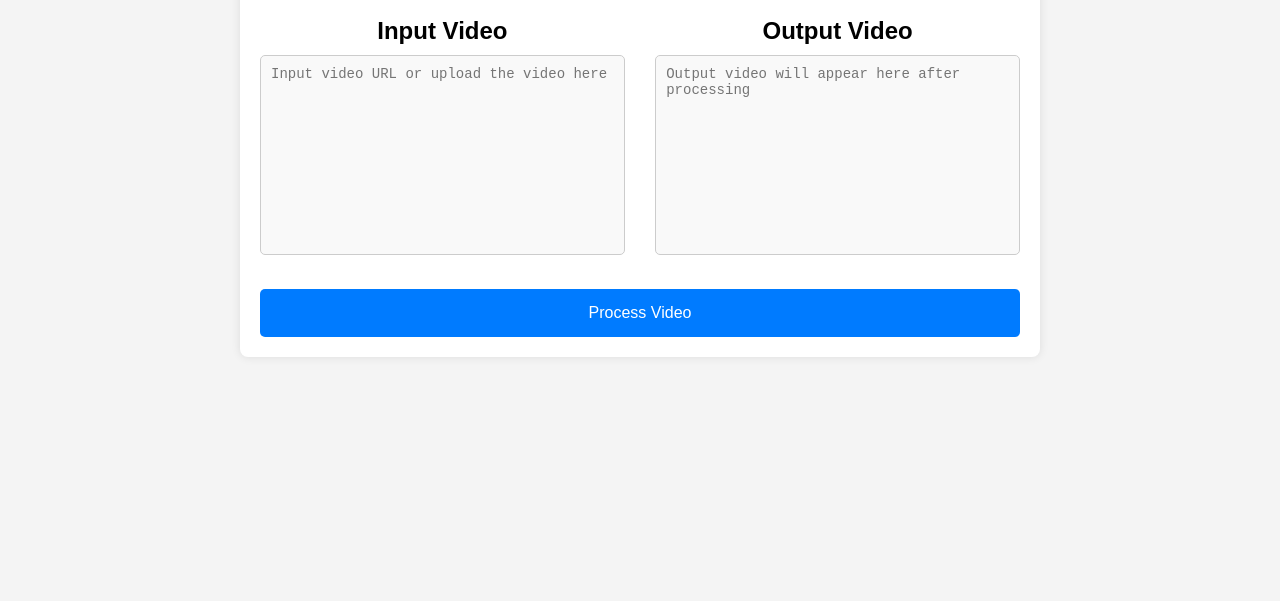
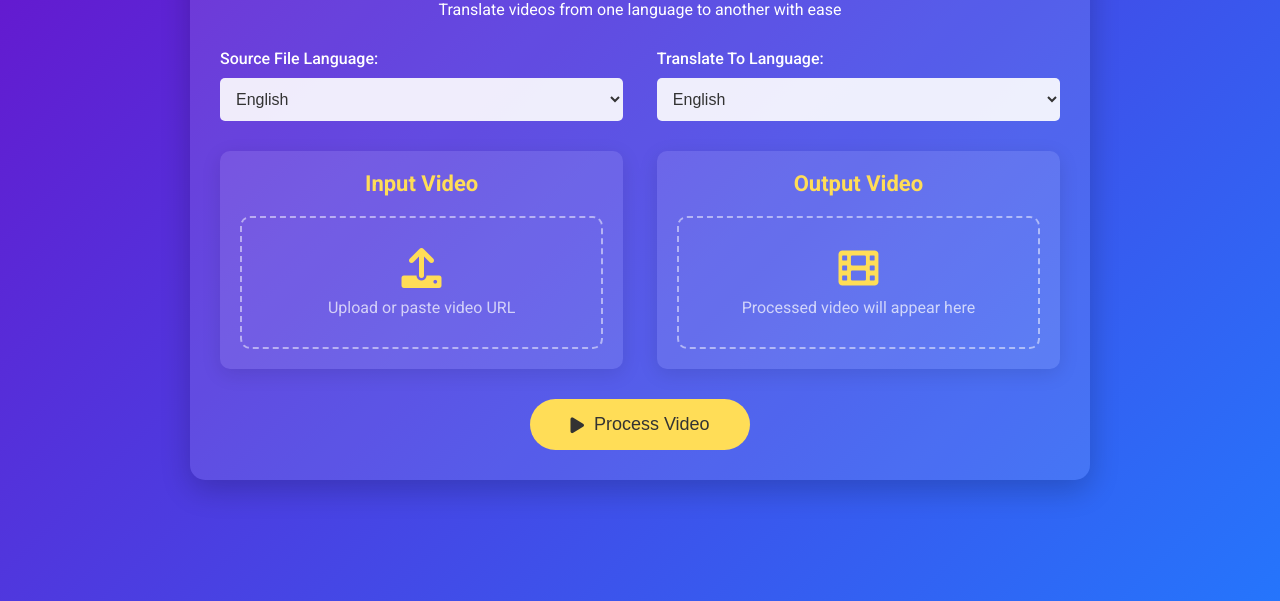
Before and after one commit to Harshchalla/dubber_io, a plain HTML site: page WebUI/index.html in a window 1280 px wide. Shown: the part 199-800 px from the top of the page. Drawn offline with Linux system fonts and the light colour scheme.

Commit message:
Web UI updated

```diff
--- a/WebUI/index.html
+++ b/WebUI/index.html
@@ -3,13 +3,19 @@
 <head>
   <meta charset="UTF-8">
   <meta name="viewport" content="width=device-width, initial-scale=1.0">
-  <title>Video Translation UI</title>
+  <title>Fancy Video Translation UI</title>
   <link rel="stylesheet" href="styles.css">
+  <link href="https://fonts.googleapis.com/css2?family=Roboto:wght@400;500;700&display=swap" rel="stylesheet">
+  <link rel="stylesheet" href="https://cdnjs.cloudflare.com/ajax/libs/font-awesome/6.0.0-beta3/css/all.min.css">
 </head>
 <body>
-  <div class="container">
-    <h1>Video Translation Interface</h1>
+  <div class="wrapper">
+    <header>
+      <h1><i class="fas fa-video"></i> Video Translation Interface</h1>
+      <p>Translate videos from one language to another with ease</p>
+    </header>
 
+    <div class="dropdowns">
       <div class="dropdown-container">
         <label for="source-lang">Source File Language:</label>
         <select id="source-lang" name="source-lang">
@@ -17,7 +23,6 @@
           <option value="es">Spanish</option>
           <option value="fr">French</option>
           <option value="de">German</option>
-        <!-- Add more languages as needed -->
         </select>
       </div>
 
@@ -28,23 +33,32 @@
           <option value="es">Spanish</option>
           <option value="fr">French</option>
           <option value="de">German</option>
-        <!-- Add more languages as needed -->
         </select>
       </div>
+    </div>
 
-    <div class="video-container">
+    <div class="video-section">
       <div class="video-box">
         <h2>Input Video</h2>
-        <textarea id="input-video" placeholder="Input video URL or upload the video here"></textarea>
+        <div class="upload-box">
+          <input type="file" id="input-video" class="upload-input">
+          <i class="fas fa-upload"></i>
+          <p>Upload or paste video URL</p>
+        </div>
       </div>
 
       <div class="video-box">
         <h2>Output Video</h2>
-        <textarea id="output-video" placeholder="Output video will appear here after processing"></textarea>
+        <div class="output-box">
+          <i class="fas fa-film"></i>
+          <p>Processed video will appear here</p>
+        </div>
       </div>
     </div>
 
-    <button class="process-btn">Process Video</button>
+    <div class="process-container">
+      <button class="process-btn"><i class="fas fa-play"></i> Process Video</button>
+    </div>
   </div>
 </body>
 </html>
--- a/WebUI/styles.css
+++ b/WebUI/styles.css
@@ -5,85 +5,156 @@
 }
 
 body {
-    font-family: Arial, sans-serif;
-    background-color: #f4f4f4;
+    font-family: 'Roboto', sans-serif;
+    background: linear-gradient(135deg, #6a11cb 0%, #2575fc 100%);
+    color: white;
+    display: flex;
+    justify-content: center;
+    align-items: center;
+    height: 100vh;
     padding: 20px;
 }
 
-.container {
-    max-width: 800px;
-    margin: 0 auto;
-    padding: 20px;
-    background-color: white;
-    border-radius: 8px;
-    box-shadow: 0 0 10px rgba(0, 0, 0, 0.1);
+.wrapper {
+    background-color: rgba(255, 255, 255, 0.1);
+    padding: 30px;
+    border-radius: 15px;
+    box-shadow: 0px 10px 30px rgba(0, 0, 0, 0.2);
+    max-width: 900px;
+    width: 100%;
 }
 
-h1 {
+header {
     text-align: center;
     margin-bottom: 30px;
-    font-size: 24px;
 }
 
-.dropdown-container {
-    margin-bottom: 20px;
-    display: flex;
-    justify-content: space-between;
-    align-items: center;
+header h1 {
+    font-size: 32px;
+    font-weight: 700;
+    margin-bottom: 10px;
 }
 
-label {
-    font-weight: bold;
+header p {
+    font-size: 16px;
+    font-weight: 400;
+}
+
+h1 i {
+    color: #ffdd57;
     margin-right: 10px;
 }
 
-select {
-    padding: 10px;
-    width: 50%;
-    border-radius: 5px;
-    border: 1px solid #ccc;
-    background-color: #fff;
-}
-
-.video-container {
+.dropdowns {
     display: flex;
     justify-content: space-between;
     margin-bottom: 30px;
 }
 
-.video-box {
+.dropdown-container {
+    display: flex;
+    flex-direction: column;
     width: 48%;
 }
 
-h2 {
-    text-align: center;
+label {
+    font-weight: 500;
     margin-bottom: 10px;
 }
 
-textarea {
+select {
+    padding: 12px;
+    border-radius: 5px;
+    border: none;
+    background-color: rgba(255, 255, 255, 0.9);
+    font-size: 16px;
+    color: #333;
+    transition: background-color 0.3s;
+}
+
+select:hover {
+    background-color: #fff;
+}
+
+.video-section {
+    display: flex;
+    justify-content: space-between;
+}
+
+.video-box {
+    width: 48%;
+    background-color: rgba(255, 255, 255, 0.1);
+    border-radius: 10px;
+    padding: 20px;
+    text-align: center;
+    box-shadow: 0 5px 20px rgba(0, 0, 0, 0.1);
+    transition: transform 0.3s;
+}
+
+.video-box:hover {
+    transform: translateY(-5px);
+}
+
+.video-box h2 {
+    font-size: 22px;
+    margin-bottom: 20px;
+    color: #ffdd57;
+}
+
+.upload-box,
+.output-box {
+    border: 2px dashed rgba(255, 255, 255, 0.5);
+    padding: 30px;
+    border-radius: 10px;
+    cursor: pointer;
+    position: relative;
+}
+
+.upload-box i,
+.output-box i {
+    font-size: 40px;
+    margin-bottom: 10px;
+    color: #ffdd57;
+}
+
+.upload-box p,
+.output-box p {
+    color: rgba(255, 255, 255, 0.7);
+}
+
+.upload-input {
+    position: absolute;
+    top: 0;
+    left: 0;
     width: 100%;
-    height: 200px;
-    padding: 10px;
-    border: 1px solid #ccc;
-    border-radius: 5px;
-    font-size: 14px;
-    background-color: #f9f9f9;
-    resize: none;
+    height: 100%;
+    opacity: 0;
+    cursor: pointer;
+}
+
+.process-container {
+    text-align: center;
+    margin-top: 30px;
 }
 
 .process-btn {
-    display: block;
-    width: 100%;
-    padding: 15px;
-    background-color: #007bff;
-    color: white;
-    font-size: 16px;
+    background-color: #ffdd57;
+    color: #333;
+    font-size: 18px;
+    padding: 15px 40px;
+    border-radius: 50px;
     border: none;
-    border-radius: 5px;
     cursor: pointer;
     transition: background-color 0.3s;
+    display: inline-flex;
+    align-items: center;
+}
+
+.process-btn i {
+    margin-right: 10px;
+    font-size: 18px;
 }
 
 .process-btn:hover {
-    background-color: #0056b3;
+    background-color: #ffcc00;
 }
```
Lines whose indentation alone changed are shown as unchanged.
